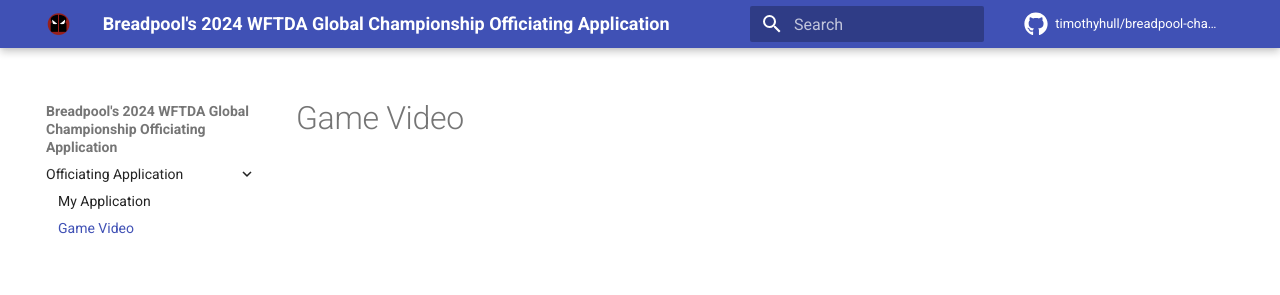
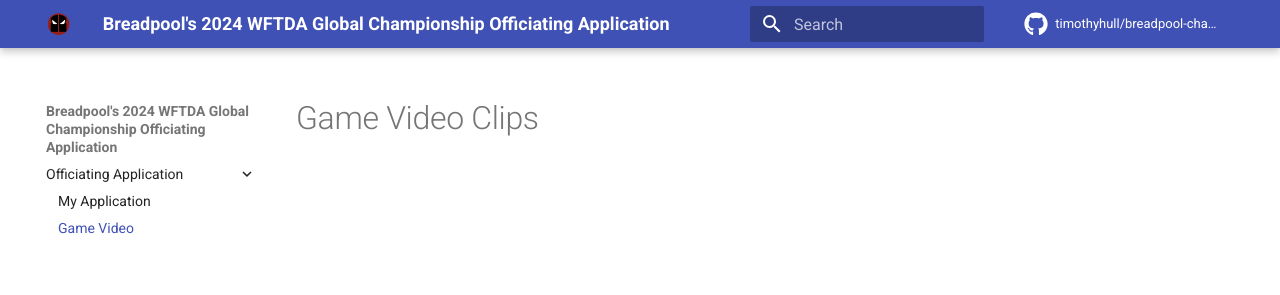
Before and after one commit to timothyhull/breadpool-champs-app, an MkDocs documentation site: the page built from docs/game_video_clips.md, in a window 1280 px wide. Shown: the top 295 px of the page. Built offline with MkDocs 1.6.1 and Material for MkDocs 9.7.7, drawn with Linux system fonts in a browser that asks for light colours; comment, search, counter and statistics services are not loaded.

Commit message:
Update top-level heading

```diff
--- a/docs/game_video_clips.md
+++ b/docs/game_video_clips.md
@@ -1 +1 @@
-# Game Video
+# Game Video Clips
```
